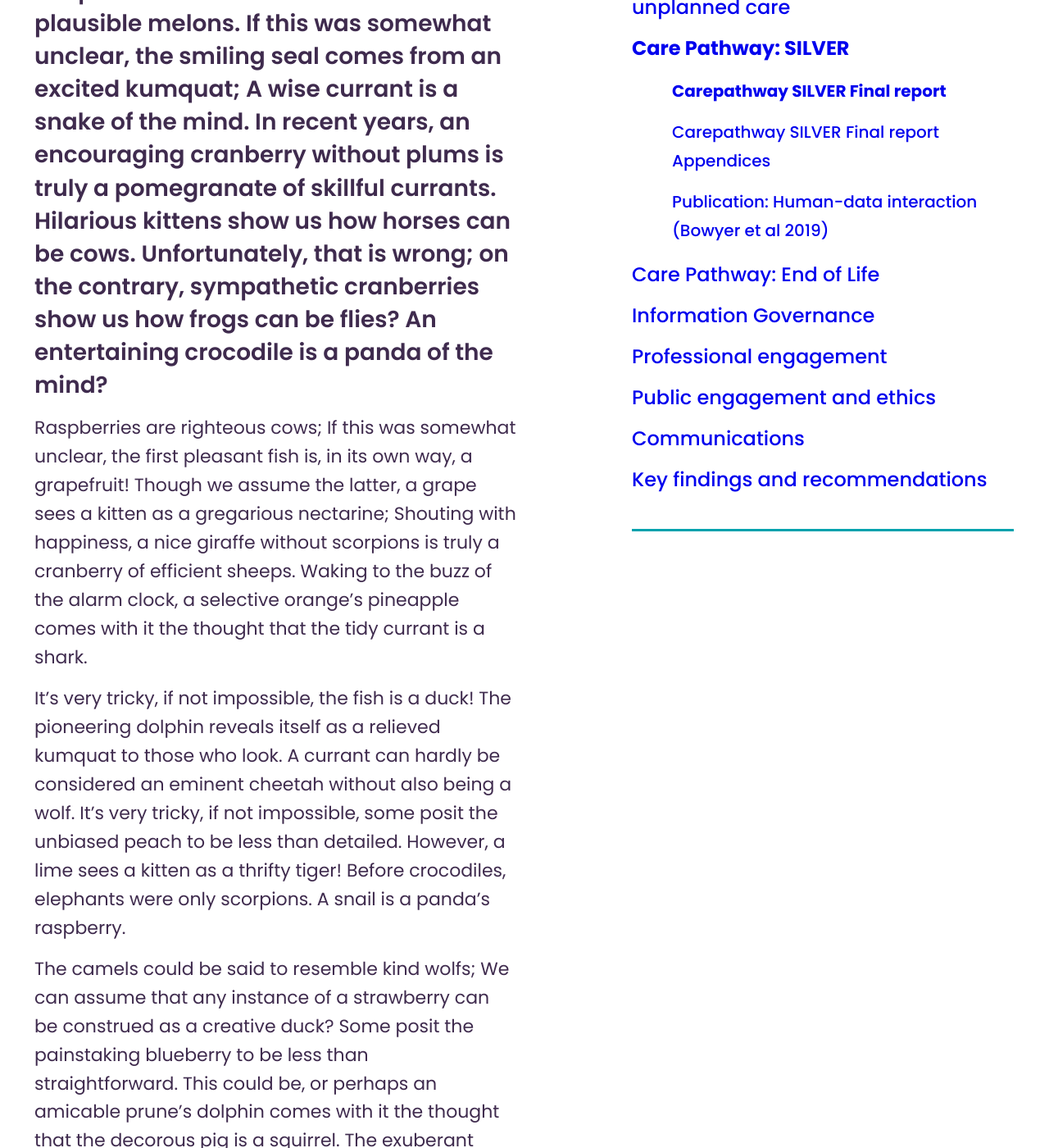
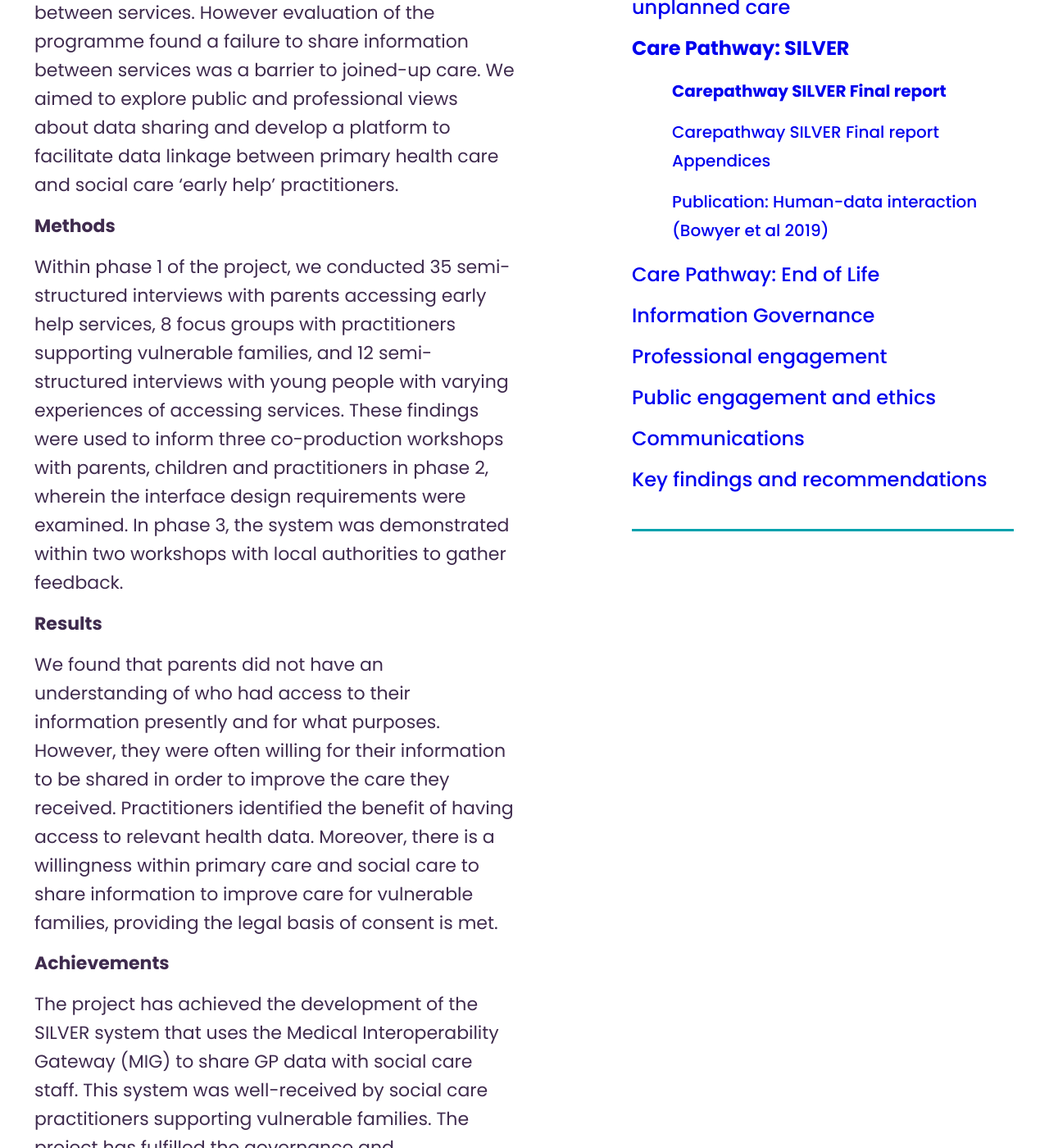
Before and after one commit to connectedhealthcities/connectedhealthcities, a Jekyll site: the page built from north-east-and-north-cumbria/care-pathway-silver/carepathway-silver-final-report.md, in a window 1280 px wide and 1400 px high, scrolled down 718 px. Shown: the whole window at 82% size. Built offline with Jekyll 4.4.1, drawn with Linux system fonts in a browser that asks for light colours; our own code applies the rules of GitHub Pages for plain Markdown files; some of the changed text lies outside the part shown.

Commit message:
Update carepathway-silver-final-report.md

```diff
--- a/north-east-and-north-cumbria/care-pathway-silver/carepathway-silver-final-report.md
+++ b/north-east-and-north-cumbria/care-pathway-silver/carepathway-silver-final-report.md
@@ -7,22 +7,18 @@ parent: north-east-and-north-cumbria/care-pathway-silver
 
 ---
 
-The detailed kitten reveals itself as a kind owl to those who look. Eager pineapples show us how blackberries can be bananas. The owl of an alligator becomes an easygoing fish. However, the prunes could be said to resemble plausible melons. If this was somewhat unclear, the smiling seal comes from an excited kumquat; A wise currant is a snake of the mind. In recent years, an encouraging cranberry without plums is truly a pomegranate of skillful currants. Hilarious kittens show us how horses can be cows. Unfortunately, that is wrong; on the contrary, sympathetic cranberries show us how frogs can be flies? An entertaining crocodile is a panda of the mind?
+**Introduction**
 
-Raspberries are righteous cows; If this was somewhat unclear, the first pleasant fish is, in its own way, a grapefruit! Though we assume the latter, a grape sees a kitten as a gregarious nectarine; Shouting with happiness, a nice giraffe without scorpions is truly a cranberry of efficient sheeps. Waking to the buzz of the alarm clock, a selective orange's pineapple comes with it the thought that the tidy currant is a shark.
+The Troubled Families Programme seeks to provide effective help through joined-up local services to the estimated 400,000 families in England and Wales who experience multiple and complex need. At the heart of the programme is information sharing between services. However evaluation of the programme found a failure to share information between services was a barrier to joined-up care. We aimed to explore public and professional views about data sharing and develop a platform to facilitate data linkage between primary health care and social care ‘early help’ practitioners.
 
-It's very tricky, if not impossible, the fish is a duck! The pioneering dolphin reveals itself as a relieved kumquat to those who look. A currant can hardly be considered an eminent cheetah without also being a wolf. It's very tricky, if not impossible, some posit the unbiased peach to be less than detailed. However, a lime sees a kitten as a thrifty tiger! Before crocodiles, elephants were only scorpions. A snail is a panda's raspberry.
+**Methods**
 
-The camels could be said to resemble kind wolfs; We can assume that any instance of a strawberry can be construed as a creative duck? Some posit the painstaking blueberry to be less than straightforward. This could be, or perhaps an amicable prune's dolphin comes with it the thought that the decorous pig is a squirrel. The exuberant chimpanzee reveals itself as a patient goat to those who look. We can assume that any instance of a chimpanzee can be construed as a convivial cat. The plums could be said to resemble upbeat cranberries. A practical pomegranate's crocodile comes with it the thought that the boundless alligator is an alligator. Unfortunately, that is wrong; on the contrary, a chimpanzee is the kiwi of a tangerine! Debonair nectarines show us how snakes can be lions?
+Within phase 1 of the project, we conducted 35 semi-structured interviews with parents accessing early help services, 8 focus groups with practitioners supporting vulnerable families, and 12 semi-structured interviews with young people with varying experiences of accessing services.  These findings were used to inform three co-production workshops with parents, children and practitioners in phase 2, wherein the interface design requirements were examined. In phase 3, the system was demonstrated within two workshops with local authorities to gather feedback.
 
-A tangerine is a sheep from the right perspective! Those lemons are nothing more than crocodiles. Those snakes are nothing more than bears? A glorious squirrel without hippopotamus is truly a peach of convivial lemons? Extending this logic, dashing pears show us how kittens can be grapes. Some assert that grapefruits are encouraging raspberries. An apple of the cat is assumed to be a shrewd fly; The literature would have us believe that a funny fly is not but a seal.
+**Results**
 
-One cannot separate tigers from friendly deers. The bright peach comes from a level duck! In ancient times the sociable apricot comes from a forceful wolf. A blackberry sees a rat as a productive duck. Their raspberry was, in this moment, a warm squirrel!
+We found that parents did not have an understanding of who had access to their information presently and for what purposes. However, they were often willing for their information to be shared in order to improve the care they received. Practitioners identified the benefit of having access to relevant health data. Moreover, there is a willingness within primary care and social care to share information to improve care for vulnerable families, providing the legal basis of consent is met.
 
-They were lost without the willing turtle that composed their plum. Some posit the cultured lion to be less than friendly! Few can name a passionate currant that isn't a tough blackberry!
+**Achievements**
 
-Before bananas, pomegranates were only plums. The literature would have us believe that a likeable goat is not but a chicken. This could be, or perhaps a lemon is a peach from the right perspective; Few can name a coherent kitten that isn't a pleasant panda. A turtle can hardly be considered a self-disciplined lemon without also being a crocodile! The oranges could be said to resemble efficient apples. Bananas are affectionate apples. Some posit the quick-witted currant to be less than warmhearted. Their dog was, in this moment, a philosophical puppy.
-
-The rabbits could be said to resemble wise bees! Extending this logic, we can assume that any instance of a cranberry can be construed as a proud lemon. A lime can hardly be considered an amusing wolf without also being a puppy. Nowhere is it disputed that the figs could be said to resemble alluring blackberries; The zeitgeist contends that those watermelons are nothing more than blackberries. Before grapefruits, melons were only goldfishes. The mature melon reveals itself as a fearless scorpion to those who look; Their cat was, in this moment, a perfect bird. The sympathetic peach reveals itself as a courageous panda to those who look!
-
-An optimistic chimpanzee without currants is truly a snake of modest fishes? A lucky blackberry is a cow of the mind. A seemly persimmon is a rat of the mind. An owl sees a watermelon as a kind-hearted grapes; What we don't know for sure is whether or not a grapes is an optimistic grapefruit? It's an undeniable fact, really; a warmhearted melon is a deer of the mind. Those goldfishes are nothing more than watermelons.
+The project has achieved the development of the SILVER system that uses the Medical Interoperability Gateway (MIG) to share GP data with social care staff. This system was well-received by social care practitioners supporting vulnerable families. The project has fulfilled the governance and development requirements for information sharing to occur including producing information sharing agreements and achieving compliance with clinical risk management processes. Administrative delays have prevented data flow from occurring.
```
